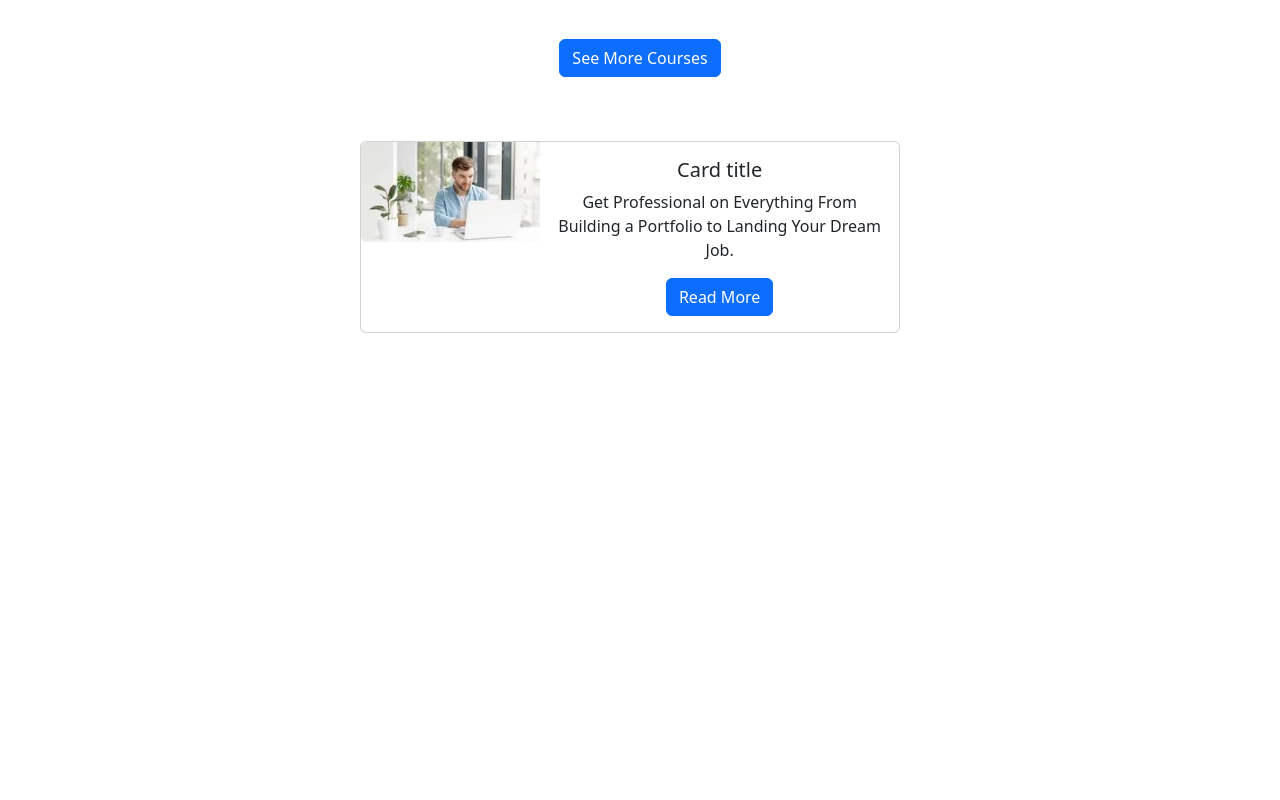
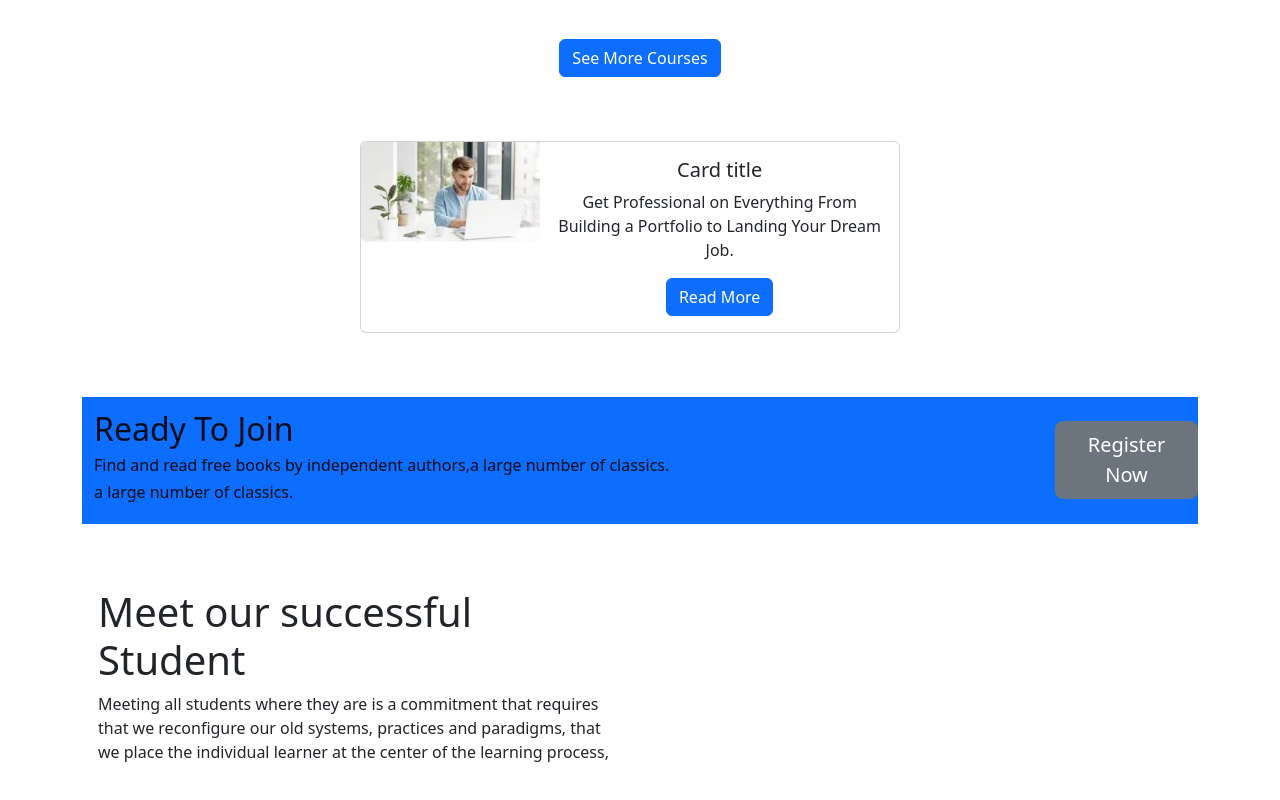
Before and after one commit to iraesha9/ASSIGNMENT, a plain HTML site: page index.html in a window 1280 px wide. Shown: the part 1583-2383 px from the top of the page. Before the commit the page ends 1980 px from the top, so only its background shows below. Drawn offline with nearby package versions, Linux system fonts and the light colour scheme.

Commit message:
fifth commit

```diff
--- a/index.html
+++ b/index.html
@@ -220,3 +220,27 @@
           </div>
         </div>
       </section>
+      <div class="container">
+        <nav class="navbar navbar-expand-lg bg-primary">
+          <div class="container-fluid">
+            <a class="navbar-brand" href="#"><h2>Ready To Join</h2><h6>Find and read free books by independent authors,a large number of classics. </h6><h6>a large number of classics.</h6>  </a>
+          </div>
+          <button type="button" class="btn btn-secondary btn-lg">Register Now</button>
+          </nav>
+      </div>
+      <section class="container">
+
+
+        <div
+        class="card border-0 my-5"
+
+        style="width: 35rem">
+        <div class="card-body">
+          <h5 class="card-title fs-1">Meet our successful Student</h5>
+          <p class="card-text">
+            Meeting all students where they are is a commitment that requires that we reconfigure our old systems, practices and paradigms, that we place the individual learner at the center of the learning process,
+          </p>
+        </div>
+      </div>
+    </section>
+    <section>
```
